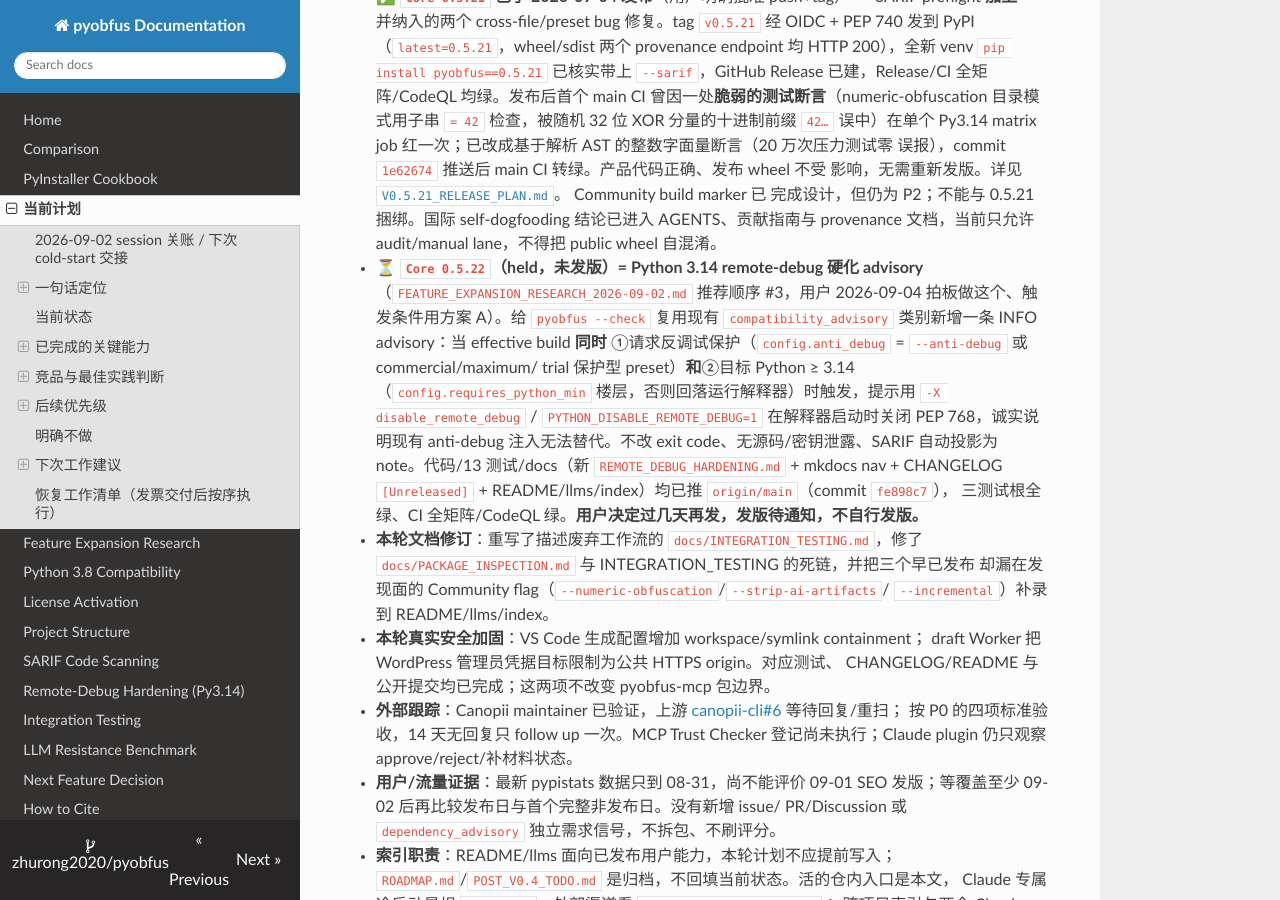
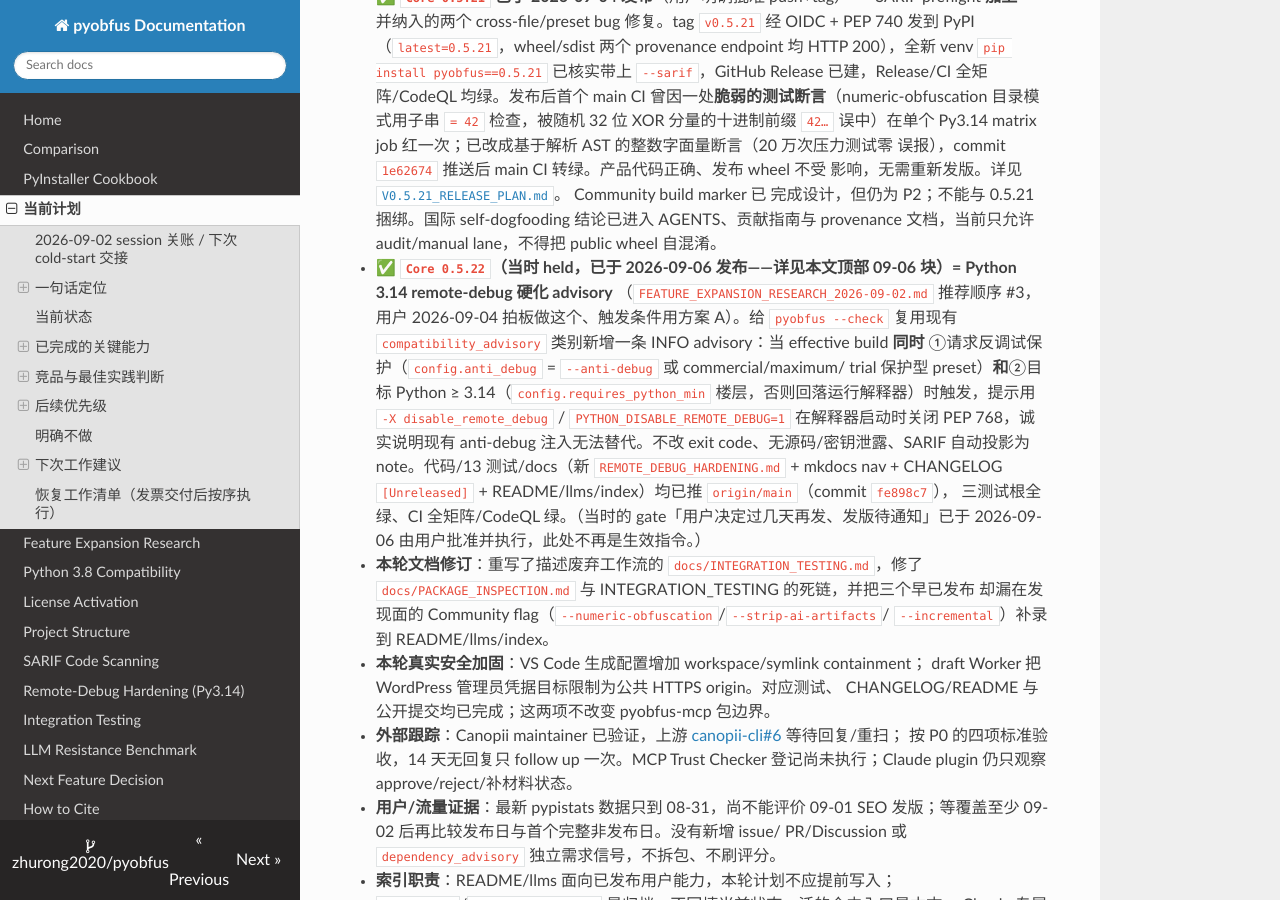
Before and after one commit to zhurong2020/pyobfus, an MkDocs documentation site: the page built from docs/CURRENT_PLAN_ZH.md, in a window 1280 px wide and 900 px high, scrolled down 2280 px. Built offline with MkDocs 1.6.1, drawn with Linux system fonts in a browser that asks for light colours; nearby versions of some CDN libraries.

Commit message:
docs: close the 0.5.22 gate marker and refresh the test count
The 2026-09-04 block still carried a live-looking "held, do not self-publish"
gate for 0.5.22 — the only remaining hourglass marker in the plan, which a cold
start scanning for open gates would have misread. Marked resolved in place,
with the historical entry otherwise left as written.

Also updates the architecture tree's test count, a current-state annotation
that was still quoting the 0.5.19 run.

Co-Authored-By: Claude Opus 5 <noreply@anthropic.com>

```diff
--- a/docs/CURRENT_PLAN_ZH.md
+++ b/docs/CURRENT_PLAN_ZH.md
@@ -113,7 +113,7 @@ the invoice. This should work.”，表示已接受此前发送的 Stripe Invoic
   完成设计，但仍为 P2；不能与 0.5.21 捆绑。国际 self-dogfooding 结论已进入
   AGENTS、贡献指南与 provenance 文档，当前只允许 audit/manual lane，不得把
   public wheel 自混淆。
-- **⏳ `Core 0.5.22`（held，未发版）= Python 3.14 remote-debug 硬化 advisory**
+- **✅ `Core 0.5.22`（当时 held，已于 2026-09-06 发布——详见本文顶部 09-06 块）= Python 3.14 remote-debug 硬化 advisory**
   （`FEATURE_EXPANSION_RESEARCH_2026-09-02.md` 推荐顺序 #3，用户 2026-09-04
   拍板做这个、触发条件用方案 A）。给 `pyobfus --check` 复用现有
   `compatibility_advisory` 类别新增一条 INFO advisory：当 effective build **同时**
@@ -124,7 +124,7 @@ the invoice. This should work.”，表示已接受此前发送的 Stripe Invoic
   anti-debug 注入无法替代。不改 exit code、无源码/密钥泄露、SARIF 自动投影为
   note。代码/13 测试/docs（新 `REMOTE_DEBUG_HARDENING.md` + mkdocs nav + CHANGELOG
   `[Unreleased]` + README/llms/index）均已推 `origin/main`（commit `fe898c7`），
-  三测试根全绿、CI 全矩阵/CodeQL 绿。**用户决定过几天再发，发版待通知，不自行发版。**
+  三测试根全绿、CI 全矩阵/CodeQL 绿。（当时的 gate「用户决定过几天再发、发版待通知」已于 2026-09-06 由用户批准并执行，此处不再是生效指令。）
 - **本轮文档修订**：重写了描述废弃工作流的 `docs/INTEGRATION_TESTING.md`，修了
   `docs/PACKAGE_INSPECTION.md` 与 INTEGRATION_TESTING 的死链，并把三个早已发布
   却漏在发现面的 Community flag（`--numeric-obfuscation`/`--strip-ai-artifacts`/
```
Also changed, not shown: CLAUDE.md (+1 -1 lines).
